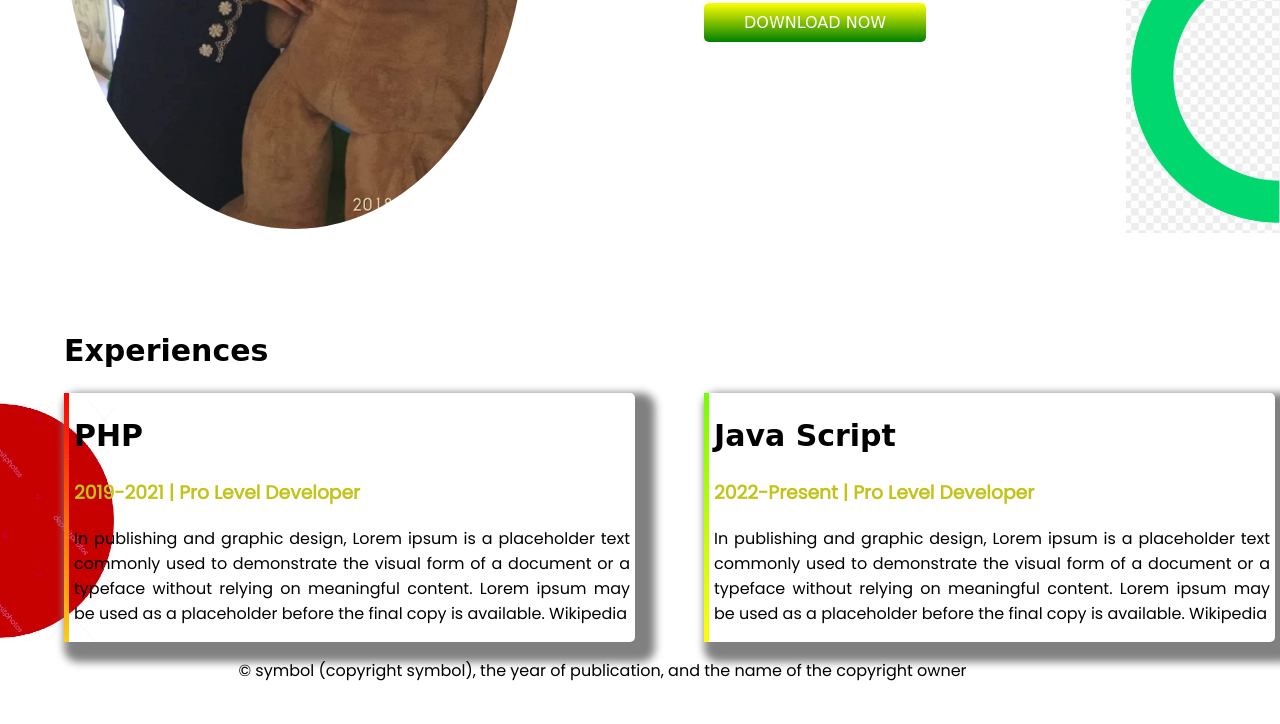
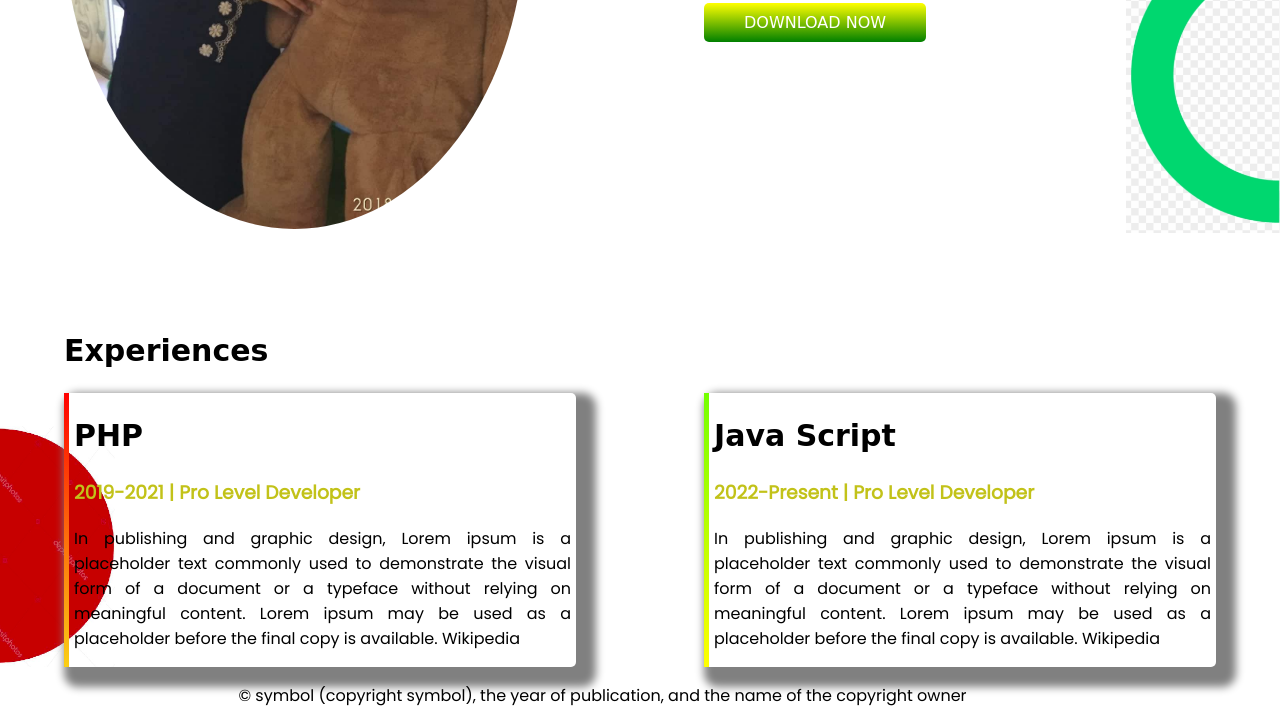
Before and after one commit to nusratBD/My-Own-Site, a plain HTML site: page index.html in a window 1280 px wide. Shown: the part 950-1674 px from the top of the page. Before the commit the page ends 1649 px from the top, so only its background shows below. Drawn offline with Linux system fonts and the light colour scheme; a web font is replaced by a local one.

```diff
--- a/style.css
+++ b/style.css
@@ -60,7 +60,7 @@ p {
 .box-shadow {
   box-shadow: 10px 10px 8px 10px gray;
   width: 50%;
-  margin-right: 5px;
+  margin-right: 5%;
   text-align: justify;
   margin-left: 5%;
   padding-right: 0;
```
